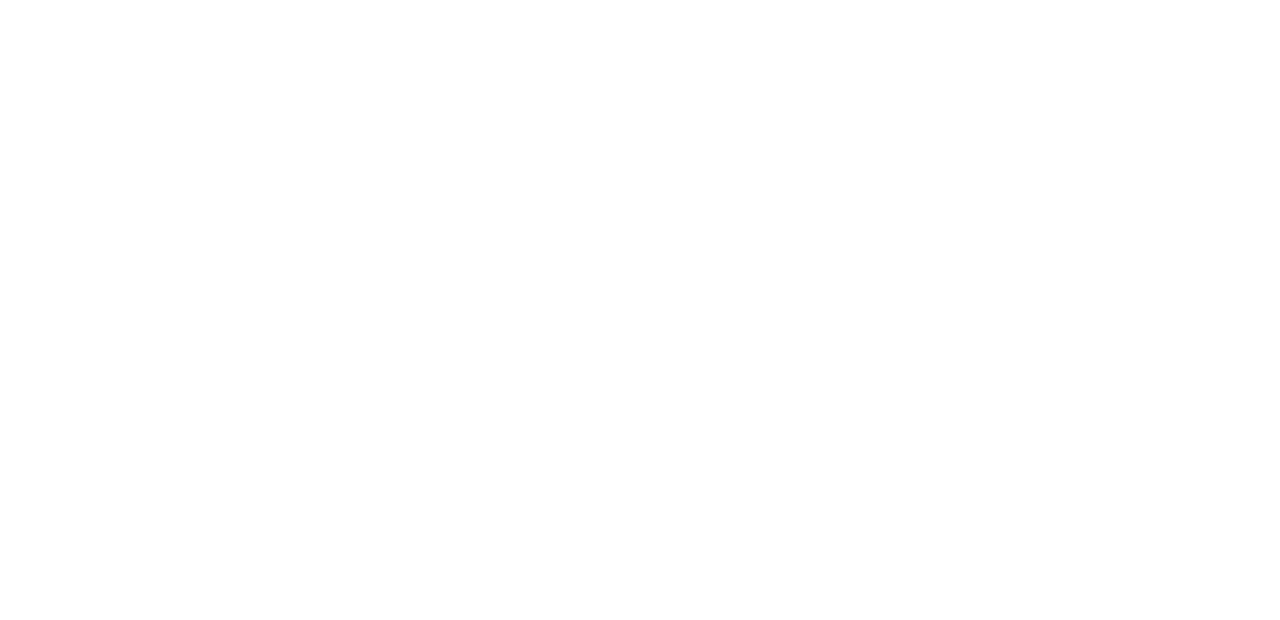
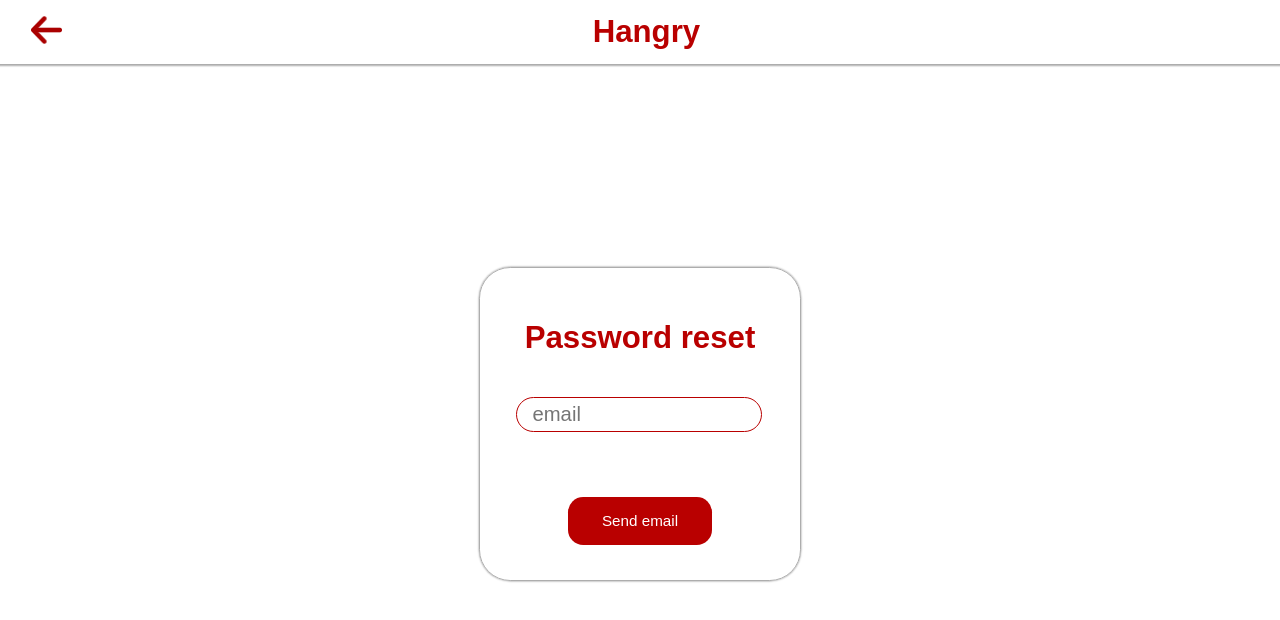
Before and after one commit to Crazzy4999/kurzus, a Vue app: page /forgot in a window 1280 px wide. Before the commit this address had no page. Shown: the top 620 px of the page. Built offline with nearby package versions, Linux system fonts and the light colour scheme.

Commit message:
Implemented authentication

```diff
--- a/src/api/api.ts
+++ b/src/api/api.ts
@@ -2,6 +2,7 @@
 import { AddressError, LoginError, OOPS, OrderError, OrderMenuError, ProfileError, ResetError, SignUpError, SupplierError, UNEXPECTED } from "./errors"
 import type { userResponse, tokenPairResponse, addressesCollectionResponse, supplierCollectionResponse, menuCollectionResponse, orderCollectionResponse } from "./responses"
 import { useRoute } from "vue-router"
+import router from "@/router"
 
 const root = "http://localhost:3000"
 
@@ -101,7 +102,7 @@
 }
 
 export async function resetPassword(password: string, passwordAgain: string) {
-    return PUT("/reset?reset_key=" + useRoute().query.reset_key, false, { password, passwordAgain }).then(async response => {
+    return PUT("/reset?reset_key=" + router.currentRoute.value.query.reset_key, false, { password, passwordAgain }).then(async response => {
         if(!response.ok) {
             let err = (await response.text()).replace("\n", "")
             switch(err) {
--- a/src/assets/modal.css
+++ b/src/assets/modal.css
@@ -21,6 +21,18 @@
     margin: auto;
 }
 
+.modal-header {
+    text-align: center;
+}
+
+.modal-text {
+    text-align: center;
+}
+
+.modal-flex {
+    display: flex;
+}
+
 @media only screen and (hover: none) and (pointer: coarse) {
     .modal-body {
         width: 100%;
--- a/src/router/index.ts
+++ b/src/router/index.ts
@@ -1,6 +1,7 @@
 import { createRouter, createWebHistory } from 'vue-router'
 import HomeView from "@/views/HomeView.vue"
 import LoginView from "@/views/LoginView.vue"
+import ForgotPasswordView from "@/views/ForgotPasswordView.vue"
 import SignUpView from "@/views/SignUpView.vue"
 import ProfileView from "@/views/ProfileView.vue"
 import ResetView from "@/views/ResetView.vue"
@@ -36,6 +37,14 @@
       component: SignUpView,
       meta: {
         title: 'Hangry - Sign up'
+      }
+    },
+    {
+      path: '/forgot',
+      name: 'forgot',
+      component: ForgotPasswordView,
+      meta: {
+        title: 'Hangry - Forgot password'
       }
     },
     {
--- /dev/null
+++ b/src/views/ForgotPasswordView.vue
@@ -0,0 +1,109 @@
+<script setup lang="ts">
+import { getResetKey } from '@/api/api';
+import AuthHeader from '@/components/AuthHeader.vue';
+import { ref } from 'vue';
+
+const email = ref("")
+const emailSent = ref("")
+
+function getResetEmail() {
+    if(email.value !== "") getResetKey(email.value).then(() => emailSent.value = "Reset email succesfully sent, check your email!").catch(err => emailSent.value = err)
+    else emailSent.value = "Please fill out the email field!"
+}
+</script>
+
+<template>
+    <AuthHeader/>
+    <main>
+        <form>
+            <h3>Password reset</h3>
+            <input type="email" placeholder="email" v-model="email">
+            <p class="msg">{{ emailSent }}</p>
+            <button @click.prevent="getResetEmail()">Send email</button>
+        </form>
+    </main>
+</template>
+
+<style scoped>
+main {
+    display: grid;
+    width: 100%;
+    height: calc(100% - var(--h1-size) * 1.25 - var(--sub-border-size) * 2);
+}
+
+form {
+    display: flex;
+    flex-direction: column;
+    border: solid var(--sub-border-size) var(--settings-color);
+    border-radius: var(--h3-size);
+    box-shadow: 0 0 var(--border-size) calc(var(--sub-border-size) * 0.5) var(--settings-color);
+    width: 25%;
+    height: min-content;
+    margin: auto;
+    padding-block: var(--h4-size);
+}
+
+h3 {
+    color: var(--second-color);
+    margin: var(--h3-size) auto;
+}
+
+.msg {
+    text-align: center;
+    color: var(--second-color);
+    width: 75%;
+    margin: var(--h4-size) auto;
+}
+
+input {
+    font-size: var(--h4-size);
+    border: solid var(--border-size) var(--second-color);
+    border-radius: var(--h3-size);
+    color: var(--second-color);
+    width: calc(90% - var(--border-size) * 2 - var(--p-size) * 2 - var(--h4-size) * 2);
+    margin: var(--sub-p-size) calc(5% + var(--h4-size));
+    padding: var(--tiny-size) var(--p-size);
+    transition: box-shadow var(--tran);
+}
+
+input:hover {
+    box-shadow: 0 0 var(--border-size) calc(var(--sub-border-size) * 0.25) var(--second-hover);
+}
+.error-msg {
+    text-align: center;
+    font-size: var(--p-size);
+    color: var(--error-color);
+    width: 75%;
+    margin: var(--p-size) auto;
+}
+
+button {
+    cursor: pointer;
+    font-size: var(--p-size);
+    border-radius: var(--p-size);
+    background-color: var(--second-color);
+    color: var(--main-color);
+    width: 45%;
+    padding: var(--p-size);
+    margin: var(--p-size) auto;
+    transition: background-color var(--tran);
+}
+
+button:hover {
+    background-color: var(--second-hover);
+}
+
+@media only screen and (hover: none) and (pointer: coarse) {
+    form {
+        width: 80%;
+    }
+
+    .error-msg {
+        font-size: var(--p-size);
+    }
+
+    button {
+        width: 65%;
+    }
+}
+</style>
--- a/src/views/LoginView.vue
+++ b/src/views/LoginView.vue
@@ -16,7 +16,6 @@
     if(email !== "" && password !== "") {
         login(email, password).then(resp => {
             useAuth.setTokens(resp.accessToken, resp.refreshToken)
-            console.log(useAuth.accessToken)
             getProfile().then(resp => useAuth.setUser(resp.id, resp.firstName, resp.lastName, resp.email))
             router.push("/")
         }).catch(err => errMsg.value = err)
@@ -32,6 +31,8 @@
             <input class="form-auth-input" name="email" type="email" placeholder="email" :required="true" v-model="email">
             <input class="form-auth-input" name="password" type="password" placeholder="password" :required="true" v-model="password">
             <span class="error-msg-box">{{ errMsg }}</span>
+            <span class="info-text">Forgot your password?</span>
+            <RouterLink class="auth-nav-link" to="/forgot">Reset password!</RouterLink>
             <span class="info-text">Don't have an account yet?</span>
             <RouterLink class="auth-nav-link" to="/signup">Sign up now!</RouterLink>
             <button @click.prevent="loginUser(email, password)">Login</button>
--- a/src/views/ProfileView.vue
+++ b/src/views/ProfileView.vue
@@ -4,6 +4,8 @@
 import AddressCard from '@/components/order/AddressCard.vue'
 import type { addressInfo } from "./OrderView.vue";
 import { useAuthStore } from "@/store";
+import { deleteProfile, getResetKey, resetPassword, updateProfile } from "@/api/api";
+import router from "@/router";
 
 let addresses: addressInfo[] = [
     { city: "Budapest", street: "Szamos utca", houseNumber: "8", zipCode: "1039", floorNumber: "2", apartment: ""},
@@ -17,12 +19,34 @@
 const firstName = ref(useAuth.firstName)
 const lastName = ref(useAuth.lastName)
 
-let hasChanged = ref(firstName.value !== useAuth.firstName)
+function hasChanged(): boolean {
+    return firstName.value !== useAuth.firstName || lastName.value !== useAuth.lastName
+}
 
-watch(firstName, (n, o) => {
-    console.log(firstName.value, useAuth.firstName, hasChanged.value)
-})
+function updateUser(firstName: string, lastName: string) {
+    if(hasChanged()) updateProfile(firstName, lastName).then(() => {
+        useAuth.firstName = firstName
+        useAuth.lastName = lastName
+        router.push("/")
+    })
+}
 
+const emailSent = ref("")
+
+function getResetEmail() {
+    if(useAuth.email !== "") getResetKey(useAuth.email).then(() => emailSent.value = "Reset email succesfully sent, check your email!").catch(err => emailSent.value = err)
+    else emailSent.value = "You must be signed in!"
+}
+
+const showDeleteModal = ref(false)
+const deleteErr = ref("")
+
+function deleteUser() {
+    deleteProfile().then(() => {
+        useAuth.setUser(-1, "", "", "")
+        router.push("/")
+    }).catch(err => deleteErr.value = err)
+}
 </script>
 
 <template>
@@ -39,16 +63,30 @@
             </p>
             <h3>Password</h3>
             <p>Incase you forgot your password or you want to change it you can do it here.</p>
-            <button class="btn" @click.prevent="">New password</button>
-            <button class="btn save-btn" @click.prevent="hasChanged = !hasChanged" :changed="hasChanged" :disabled="!hasChanged">Save Changes</button>
+            <button class="btn" @click.prevent="getResetEmail()">New password</button>
+            <p class="info-msg">{{ emailSent }}</p>
+            <button class="btn save-btn" @click.prevent="updateUser(firstName, lastName)" :changed="hasChanged()" :disabled="!hasChanged()">Save Changes</button>
             <h3>Delete Profile</h3>
             <p>This action can not be undone, are you sure you want to delete your Hangry profile?</p>
-            <button class="delete-btn" @click.prevent="">Delete profile</button>
+            <button class="delete-btn" @click.prevent="showDeleteModal = !showDeleteModal">Delete profile</button>
+            <p class="info-msg">{{ deleteErr }}</p>
+            <div class="block-screen" v-if="showDeleteModal">
+                <div class="modal-body">
+                    <h3 class="modal-header">Delete user profile</h3>
+                    <p class="modal-text">Are you sure you want to delete your user profile?</p>
+                    <span class="modal-flex">
+                        <button class="btn" @click.prevent="showDeleteModal = !showDeleteModal">Cancel</button>
+                        <button class="btn" @click.prevent="deleteUser()">Delete profile</button>
+                    </span>
+                </div>
+            </div>
         </form>
     </main>
 </template>
 
 <style scoped>
+    @import url("@/assets/modal.css");
+
     main {
         display: grid;
         width: 100%;
@@ -103,6 +141,11 @@
         background-color: var(--second-hover);
     }
 
+    .info-msg {
+        text-align: center;
+        margin: var(--h3-size) auto;
+    }
+
     .save-btn[changed=false] {
         background-color: var(--settings-color);
     }
--- a/src/views/ResetView.vue
+++ b/src/views/ResetView.vue
@@ -1,15 +1,29 @@
 <script setup lang="ts">
+import { resetPassword } from "@/api/api";
 import AuthHeader from "@/components/AuthHeader.vue"
+import router from "@/router";
+import { ref } from "vue";
+
+const password = ref("")
+const passwordAgain = ref("")
+const errMsg = ref("")
+
+function resetUserPassword(password: string, passwordAgain: string) {
+    if(password !== "" && passwordAgain !== "" && password === passwordAgain) resetPassword(password, passwordAgain).then(() => router.push("/")).catch(err => errMsg.value = err)
+    else if(password !== passwordAgain) errMsg.value = "The passwords doesn't match!"
+    else errMsg.value = "Please fill out all the fields!"
+}
 </script>
 
 <template>
     <AuthHeader/>
     <main>
         <form>
-            <input type="password" placeholder="password">
-            <input type="password" placeholder="password again">
-            <div class="error-msg">TEST ERROR MESSAGE THAT INTENTIONALLY OVERFLOWS TO TEST IT</div>
-            <button @click.prevent="">Reset Password</button>
+            <h3>Password reset</h3>
+            <input type="password" placeholder="new password" v-model="password">
+            <input type="password" placeholder="new password again" v-model="passwordAgain">
+            <div class="error-msg">{{ errMsg }}</div>
+            <button @click.prevent="resetUserPassword(password, passwordAgain)">Reset Password</button>
         </form>
     </main>
 </template>
@@ -33,6 +47,11 @@
         padding-block: var(--h4-size);
     }
 
+    h3 {
+        color: var(--second-color);
+        margin: var(--h3-size) auto;
+    }
+
     input {
         font-size: var(--h4-size);
         border: solid var(--border-size) var(--second-color);
@@ -50,7 +69,7 @@
 
     .error-msg {
         text-align: center;
-        font-size: var(--sub-p-size);
+        font-size: var(--p-size);
         color: var(--error-color);
         width: 75%;
         margin: var(--p-size) auto;
@@ -74,7 +93,7 @@
 
     @media only screen and (hover: none) and (pointer: coarse) {
         form {
-            width: 75%;
+            width: 80%;
         }
 
         .error-msg {
```
